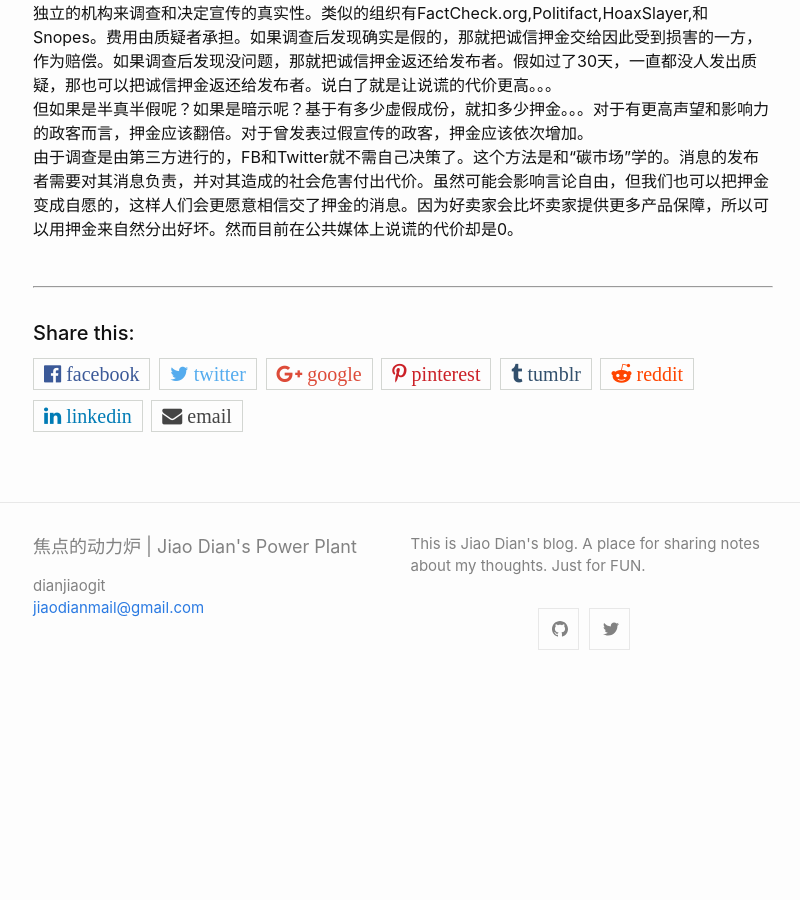
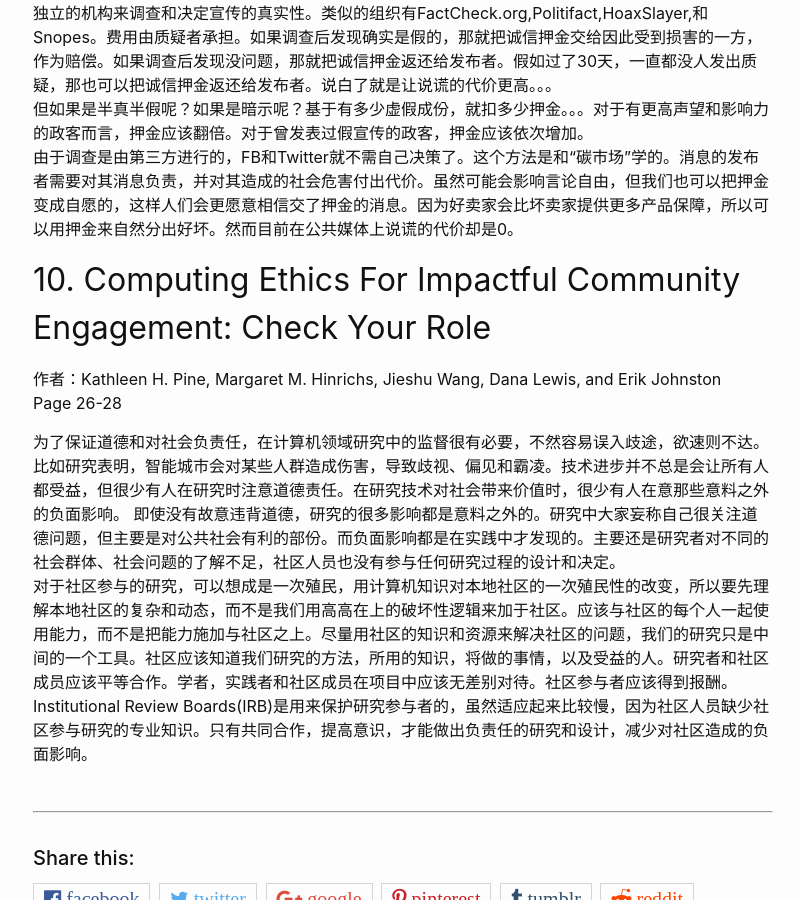
Before and after one commit to dianjiaogit/dianjiaogit.github.io, a Jekyll site: the page built from _posts/2020-07-13-CACM notes.md, in a window 1280 px wide and 900 px high, scrolled down 5233 px. Shown: the whole window, without its empty margins (237-1037 px from the left). Built offline with Jekyll 4.4.1, drawn with Linux system fonts in a browser that asks for light colours; before the commit the page ends 5913 px from its top, so only the background shows below that.

Commit message:
CACM until 10

```diff
--- a/_posts/2020-07-13-CACM notes.md
+++ b/_posts/2020-07-13-CACM notes.md
@@ -118,3 +118,11 @@ Page 23-25
 比如在发布政治宣传的时候，让发布者拿出一大笔钱作为诚信押金。如果有人对宣传发出质疑，就由一个独立的机构来调查和决定宣传的真实性。类似的组织有FactCheck.org,Politifact,HoaxSlayer,和Snopes。费用由质疑者承担。如果调查后发现确实是假的，那就把诚信押金交给因此受到损害的一方，作为赔偿。如果调查后发现没问题，那就把诚信押金返还给发布者。假如过了30天，一直都没人发出质疑，那也可以把诚信押金返还给发布者。说白了就是让说谎的代价更高。。。
 但如果是半真半假呢？如果是暗示呢？基于有多少虚假成份，就扣多少押金。。。对于有更高声望和影响力的政客而言，押金应该翻倍。对于曾发表过假宣传的政客，押金应该依次增加。
 由于调查是由第三方进行的，FB和Twitter就不需自己决策了。这个方法是和“碳市场”学的。消息的发布者需要对其消息负责，并对其造成的社会危害付出代价。虽然可能会影响言论自由，但我们也可以把押金变成自愿的，这样人们会更愿意相信交了押金的消息。因为好卖家会比坏卖家提供更多产品保障，所以可以用押金来自然分出好坏。然而目前在公共媒体上说谎的代价却是0。
+
+## 10. Computing Ethics For Impactful Community Engagement: Check Your Role
+作者：Kathleen H. Pine, Margaret M. Hinrichs, Jieshu Wang, Dana Lewis, and Erik Johnston
+Page 26-28
+
+为了保证道德和对社会负责任，在计算机领域研究中的监督很有必要，不然容易误入歧途，欲速则不达。比如研究表明，智能城市会对某些人群造成伤害，导致歧视、偏见和霸凌。技术进步并不总是会让所有人都受益，但很少有人在研究时注意道德责任。在研究技术对社会带来价值时，很少有人在意那些意料之外的负面影响。
+即使没有故意违背道德，研究的很多影响都是意料之外的。研究中大家妄称自己很关注道德问题，但主要是对公共社会有利的部份。而负面影响都是在实践中才发现的。主要还是研究者对不同的社会群体、社会问题的了解不足，社区人员也没有参与任何研究过程的设计和决定。
+对于社区参与的研究，可以想成是一次殖民，用计算机知识对本地社区的一次殖民性的改变，所以要先理解本地社区的复杂和动态，而不是我们用高高在上的破坏性逻辑来加于社区。应该与社区的每个人一起使用能力，而不是把能力施加与社区之上。尽量用社区的知识和资源来解决社区的问题，我们的研究只是中间的一个工具。社区应该知道我们研究的方法，所用的知识，将做的事情，以及受益的人。研究者和社区成员应该平等合作。学者，实践者和社区成员在项目中应该无差别对待。社区参与者应该得到报酬。Institutional Review Boards(IRB)是用来保护研究参与者的，虽然适应起来比较慢，因为社区人员缺少社区参与研究的专业知识。只有共同合作，提高意识，才能做出负责任的研究和设计，减少对社区造成的负面影响。
```
